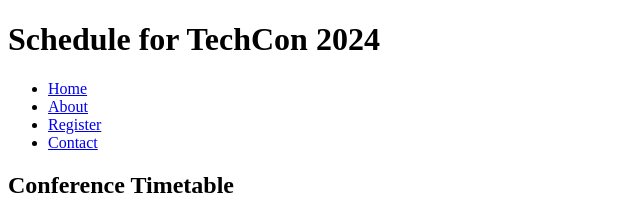
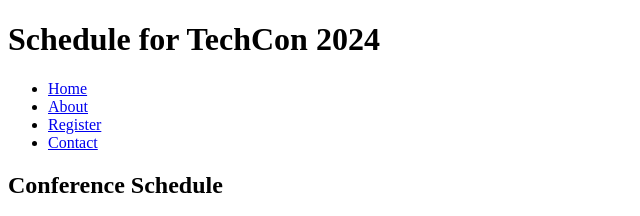
Before and after one commit to pshluvu/TechCon_HTML, a plain HTML site: page techcon_website/schedule.html in a window 1280 px wide. Shown: the top 216 px of the page, 0-640 px from the left. Drawn offline with Linux system fonts and the light colour scheme.

Commit message:
Update schedule.html

```diff
--- a/techcon_website/schedule.html
+++ b/techcon_website/schedule.html
@@ -22,7 +22,7 @@
   <!-- Main Section -->
   <main>
     <section>
-      <h2>Conference Timetable</h2>
+      <h2>Conference Schedule</h2>
       <table border="1" cellpadding="8" cellspacing="0">
         <caption>Detailed Schedule of Events for TechCon 2024</caption>
         <thead>
```
